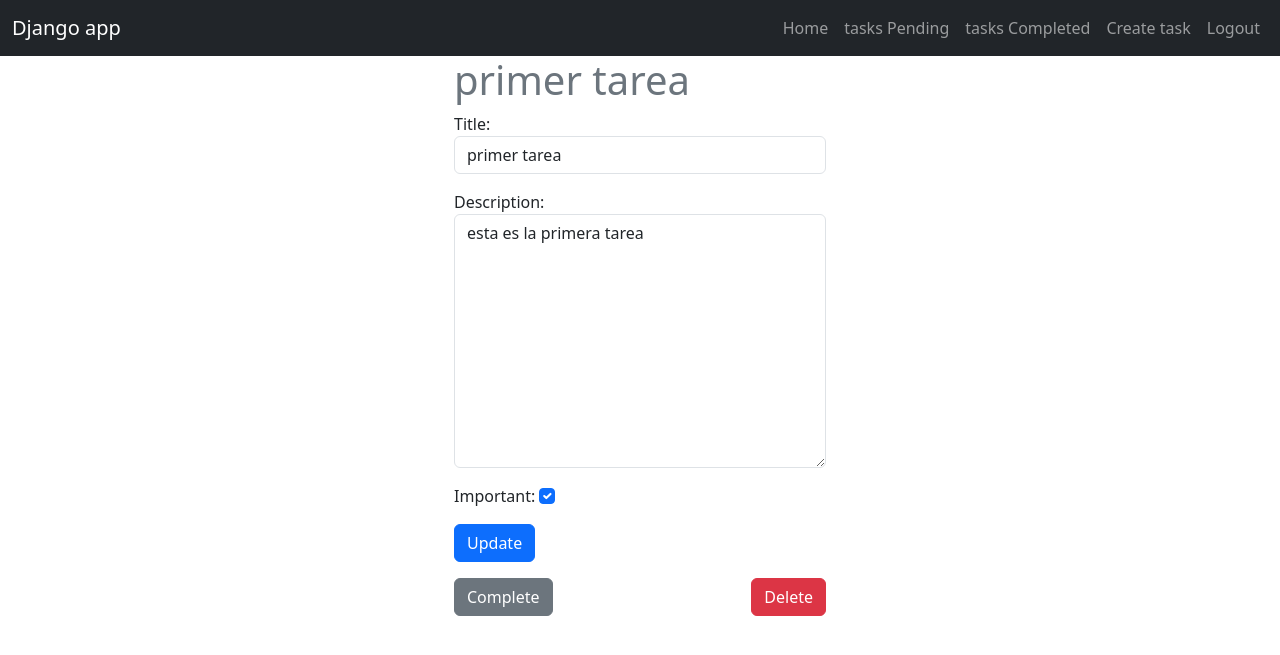
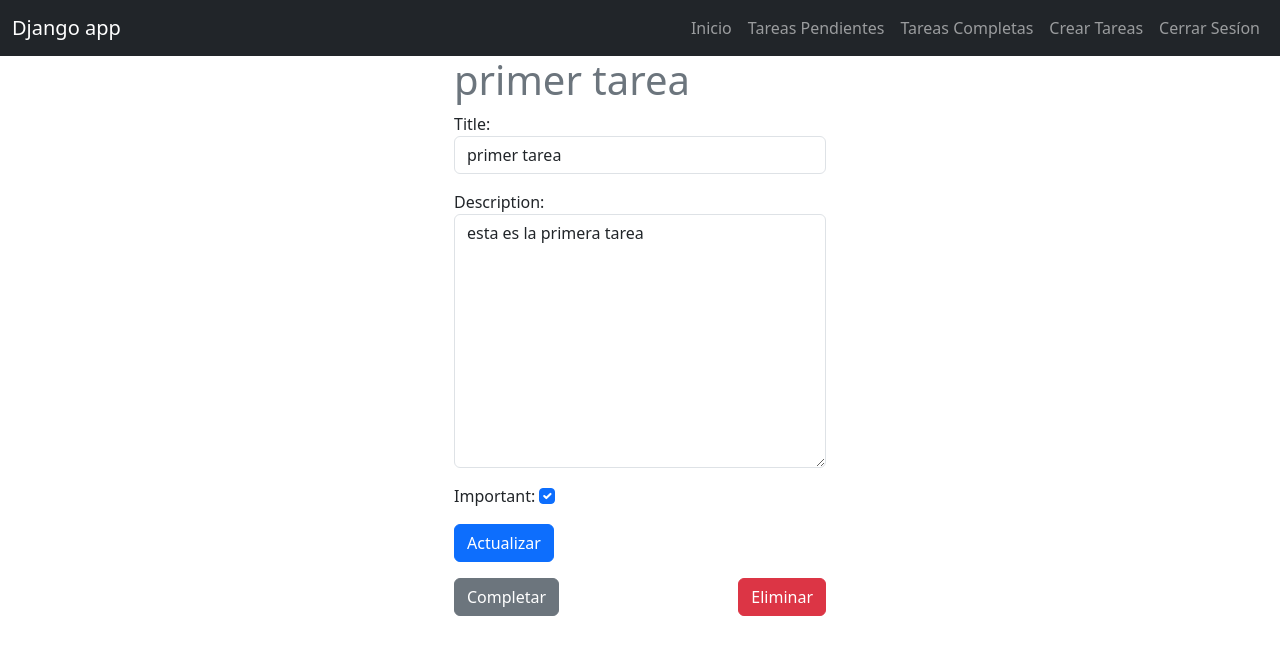
Before and after one commit to juananturi/task, a Django app: page /tasks/1/ in a window 1280 px wide. Shown: the top 655 px of the page. Run offline with Django 4.2, Linux system fonts and the light colour scheme; a user stored in the database is signed in; data comes from the database, SQL or seed files in the repository; both versions use the stored data as it was after the commit.

Commit message:
cambio de idioma

```diff
--- a/tasks/templates/base.html
+++ b/tasks/templates/base.html
@@ -18,29 +18,29 @@
           <div class="collapse navbar-collapse" id="navbarNav">
             <ul class="navbar-nav ms-auto">
                 <li class="nav-item">
-                    <a href="/" class="nav-link">Home</a>
+                    <a href="/" class="nav-link">Inicio</a>
                 </li>
 
                 {% if user.is_authenticated %}
 
                 <li class="nav-item">
-                    <a href="{% url 'tasks' %}" class="nav-link">tasks Pending</a>
+                    <a href="{% url 'tasks' %}" class="nav-link">Tareas Pendientes </a>
                 </li>
                 <li class="nav-item">
-                    <a href="{% url 'tasks_completed' %}" class="nav-link">tasks Completed</a>
+                    <a href="{% url 'tasks_completed' %}" class="nav-link">Tareas Completas </a>
                 </li>
                 <li class="nav-item">
-                    <a href="/tasks/create/" class="nav-link">Create task</a>
+                    <a href="/tasks/create/" class="nav-link">Crear Tareas</a>
                 </li>
                 <li class="nav-item">
-                    <a href="/logout " class="nav-link">Logout</a>
+                    <a href="/logout " class="nav-link">Cerrar Sesíon</a>
                 </li>
                 {% else%}
                 <li class="nav-item">
-                    <a href="/signup" class="nav-link">Signup</a>
+                    <a href="/signup" class="nav-link">Registrese</a>
                 </li>
                 <li class="nav-item">
-                    <a href="/signin" class="nav-link">Signin</a>
+                    <a href="/signin" class="nav-link">Ingrese </a>
                 </li>
                 {% endif %}
             </ul>
--- a/tasks/templates/create_task.html
+++ b/tasks/templates/create_task.html
@@ -6,13 +6,13 @@
     <div class="col-md-4 offset-md-4 mt-5">
 
         <form action="/tasks/create/" method="POST" class="card card-body">
-            <h1>Create Task</h1>
+            <h1>Crear tarea</h1>
 
             {{error}}
             {% csrf_token %}
             {{form.as_p}}
             <button class="btn btn-primary">
-                Save
+                Guardar
             </button>
 
         </form>
--- a/tasks/templates/home.html
+++ b/tasks/templates/home.html
@@ -29,10 +29,10 @@ Ya sea que estés organizando tu trabajo, estudios o vida cotidiana, TareasApp e
         </p>
         <div class="text-center">
             <a class="btn btn-secondary" href="/signin/">
-                Singnin
+                 Ingresar
             </a>
             <a class="btn btn-dark" href="/signup/">
-                Singnup
+                Registrarse
             </a>
         </div>
     </section>
--- a/tasks/templates/signin.html
+++ b/tasks/templates/signin.html
@@ -14,7 +14,7 @@
 
                 {% csrf_token %}
 
-                <h1 class="text-center">Signin</h1>
+                <h1 class="text-center">Iniciar Cesion </h1>
 
                         {{error}}
                         {% csrf_token %}
@@ -30,7 +30,7 @@
 
 
                         <button class="btn btn-primary">
-                            Signin
+                            Ingresar
                         </button>
             </form>
         </section>
--- a/tasks/templates/signup.html
+++ b/tasks/templates/signup.html
@@ -7,7 +7,7 @@
    <div class="row">
     <div class="col-md-4 offset-md-4">
         <form action="/signup/" method="POST" class="card card-body mt-5">
-            <h1 class="text-center">Signub</h1>
+            <h1 class="text-center">Regístrese</h1>
 
 
             {% if error %}
@@ -33,7 +33,7 @@
             </div>
 
             <button class="btn btn-primary">n
-                Signup
+                Regístrese
             </button>
         </form>
     </div>
--- a/tasks/templates/task_detail.html
+++ b/tasks/templates/task_detail.html
@@ -14,7 +14,7 @@
                 {% csrf_token %}
                 {{ form.as_p }}
                 <button class="btn btn-primary" type="submit">
-                    Update
+                    Actualizar
                 </button>
             </form>
         </div>
@@ -23,14 +23,14 @@
             <form action="{% url 'complete_task' task.id %}" method="POST">
                 {% csrf_token %}
                 <button class="btn btn-secondary" type="submit">
-                    Complete
+                    Completar
                 </button>
             </form>
 
             <form action="{% url 'delete_task' task.id %}" method="POST">
                 {% csrf_token %}
                 <button class="btn btn-danger" type="submit">
-                    Delete
+                    Eliminar
                 </button>
             </form>
         </div>
--- a/tasks/templates/tasks.html
+++ b/tasks/templates/tasks.html
@@ -5,7 +5,7 @@
 <main class="container">
     <div class="row">
         <div class="col-md-6 offset-md-3">
-            <h1 class="text-center display-3 py-5">Tasks Pending</h1>
+            <h1 class="text-center display-3 py-5">Tareas Pendientes </h1>
                 <ul class="list-group">
 
                     {% for task in tasks %}
```
Also changed, not shown: db.sqlite3.
